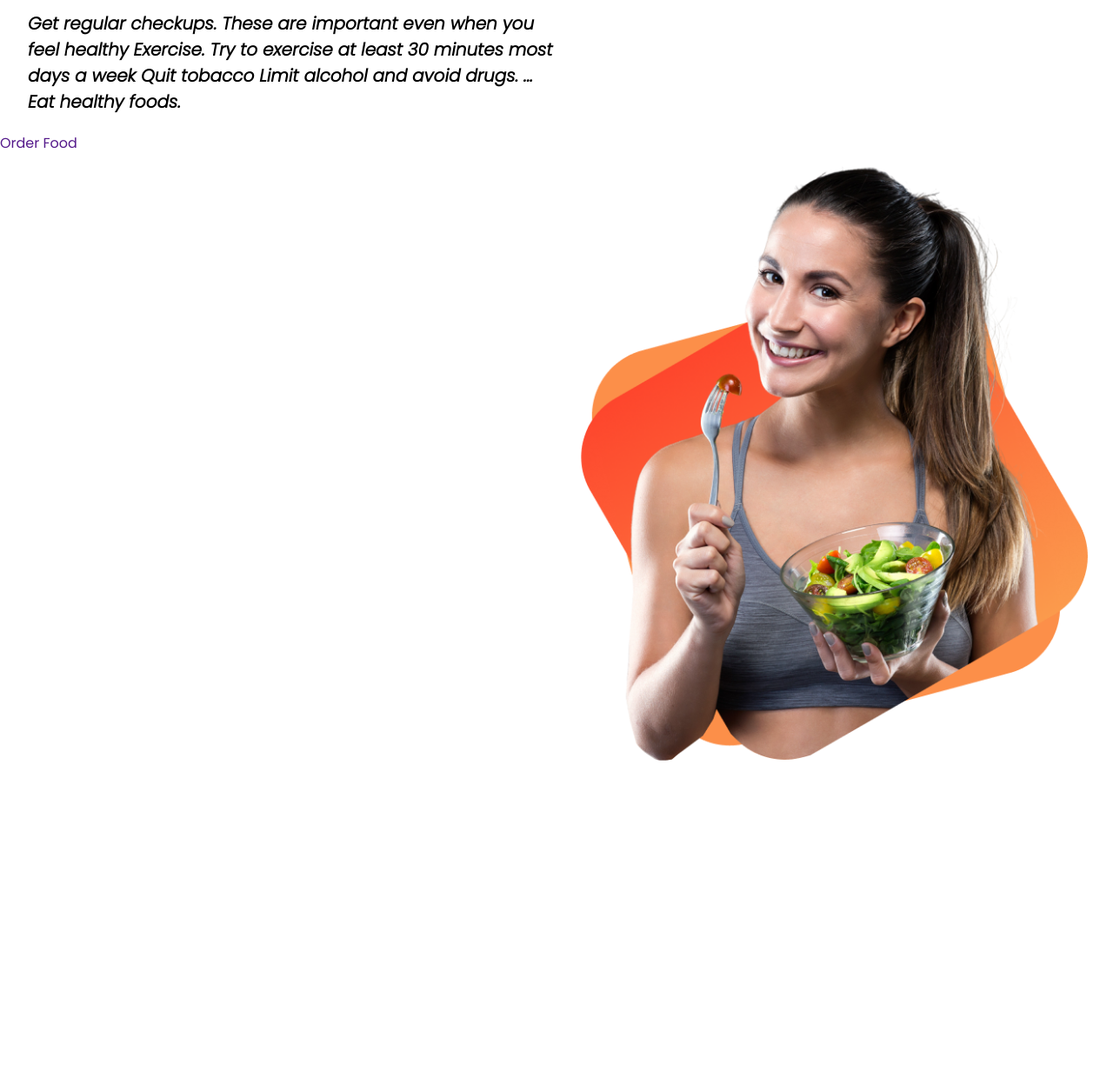
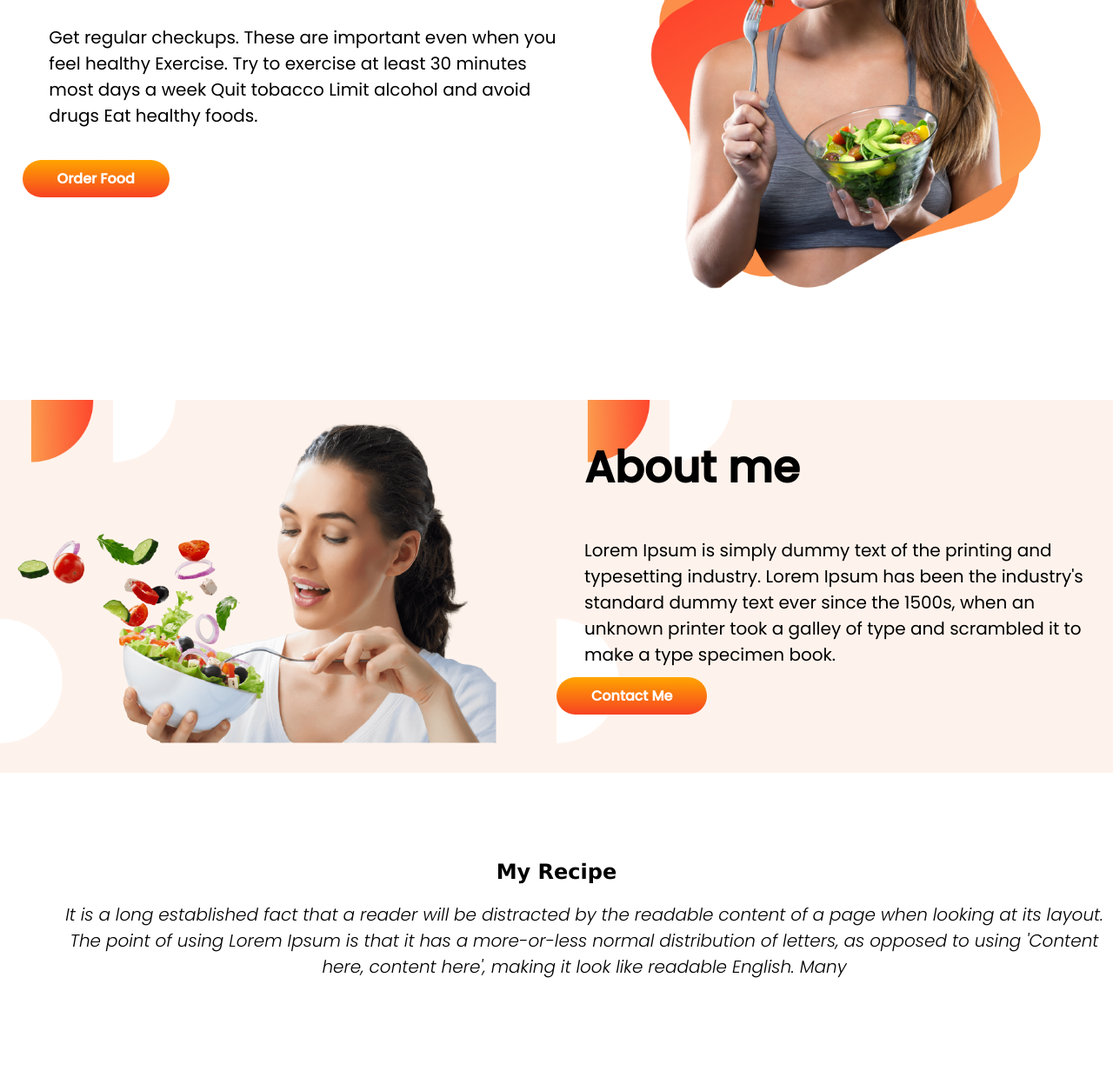
Before and after one commit to Anitaferdous1907/eat-healthy-repo, a plain HTML site: page index.html in a window 1280 px wide. Shown: the part 205-1452 px from the top of the page at 87% size. Before the commit the page ends 1115 px from the top, so only its background shows below. Drawn offline with Linux system fonts and the light colour scheme.

Commit message:
changes added

```diff
--- a/index.html
+++ b/index.html
@@ -17,20 +17,48 @@
 </head>
 
 <body>
+    <section>
         <div class="top-width">
-        <h1>If You Want To Feel BGITetter, <span class="orange">Eat Better!</span> </h1>
-        <h3>
-            <p> <i>Get regular checkups. These are important even when you feel healthy
+            <h1>If You Want To Feel Better <span class="orange">Eat Better!</span> </h1>
+
+            <p> Get regular checkups. These are important even when you feel healthy
                 Exercise. Try to exercise at least 30 minutes most days a week
                 Quit tobacco
-                    Limit alcohol and avoid drugs. ...
-                    Eat healthy foods.</i> </p>
-        </h3>
-        <a class="Link-button" target="_blank" href=""> Order Food</a>
+                Limit alcohol and avoid drugs
+                Eat healthy foods. </p> <br>
+
+            <a class="Link-button" target="_blank" href="https://www.foodpanda.com.bd/"> Order Food</a>
         </div>
         <div class="top-width">
             <img src="images/female/Group 8425.png" alt="">
         </div>
+    </section>
+    <section>
+        <div class="container">
+            <img src="images/female/38-387173_supplement-nutrient-dietary-eating-food-free-download-nutrition-removebg-preview.png"
+                alt="">
+
+        </div>
+        <div class="container">
+            <h1>About me</h1>
+            <p>Lorem Ipsum is simply dummy text of the printing and typesetting industry. Lorem Ipsum has been the
+                industry's standard dummy text ever since the 1500s, when an unknown printer took a galley of type and
+                scrambled it to make a type specimen book.</p>
+            <a class="Link-button" target="_blank" href=""> Contact Me</a>
+        </div>
+    </section>
+
+    <div>
+        <h2>My Recipe</h2>
+        <p class="txt"><i>It is a long established fact that a reader will be distracted by the readable content of a
+                page when
+                looking at its layout. The point of using Lorem Ipsum is that it has a more-or-less normal distribution
+                of letters, as opposed to using 'Content here, content here', making it look like readable English.
+                Many</i> </p>
+    </div>
+    <section>
+        <div> </div>
+    </section>
 
 </body>
 
--- a/style.css
+++ b/style.css
@@ -7,18 +7,30 @@ body {
     color: orangered;
 }
 
-.Link-button {
-    text-decoration: none;
-
+section {
+    display: flex;
+    margin-bottom: 100px;
 }
 
 .top-width {
     width: 50%;
+    padding-left: 2%;
 }
 
 .top-width img {
-    width: 100%;
-    padding-left: 100%;
+    width: 80%;
+    padding-left: 10%;
+
+}
+
+.Link-button {
+    text-decoration: none;
+
+    background-image: linear-gradient(orange, rgb(247, 66, 34));
+    font-weight: 700;
+    color: white;
+    padding: 10px 40px;
+    border-radius: 30px;
 
 }
 
@@ -27,8 +39,26 @@ h1 {
     padding-left: 5%;
 }
 
-h3 {
+p {
     font-family: 'Poppins', sans-serif;
     font-size: 20px;
     padding-left: 5%;
 }
+
+.container {
+    height: 100 vh;
+    width: 80%;
+    background-image: url(images/shapes/7.png);
+
+    background-size: cover;
+
+}
+
+h2 {
+    font-family: 'Lucida Sans', 'Lucida Sans Regular', 'Lucida Grande', 'Lucida Sans Unicode', Geneva, Verdana, sans-serif;
+    text-align: center;
+}
+
+.txt {
+    text-align: center;
+}
```
Lines whose indentation alone changed are shown as unchanged.
